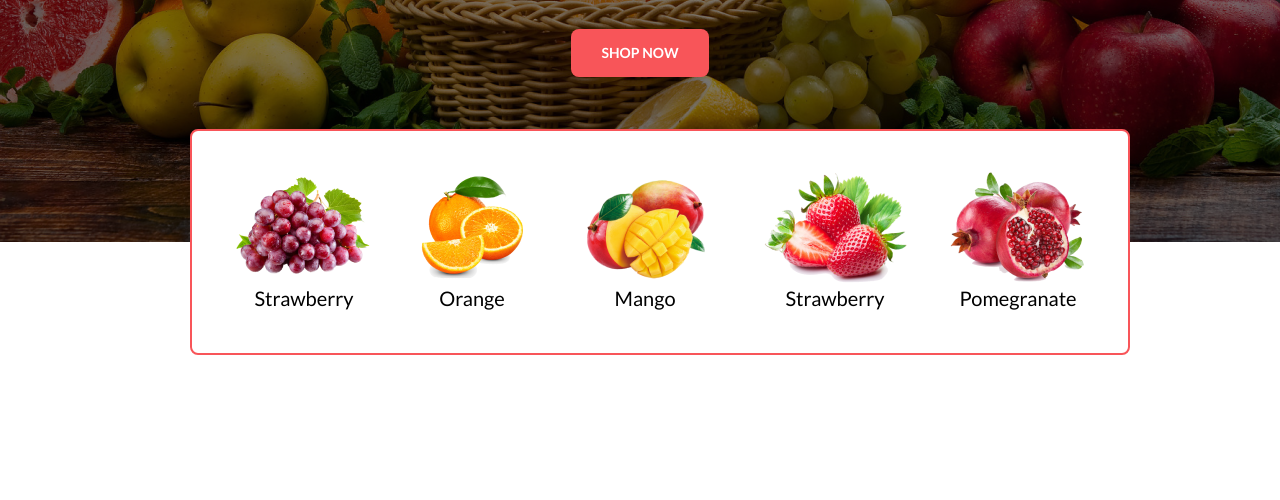
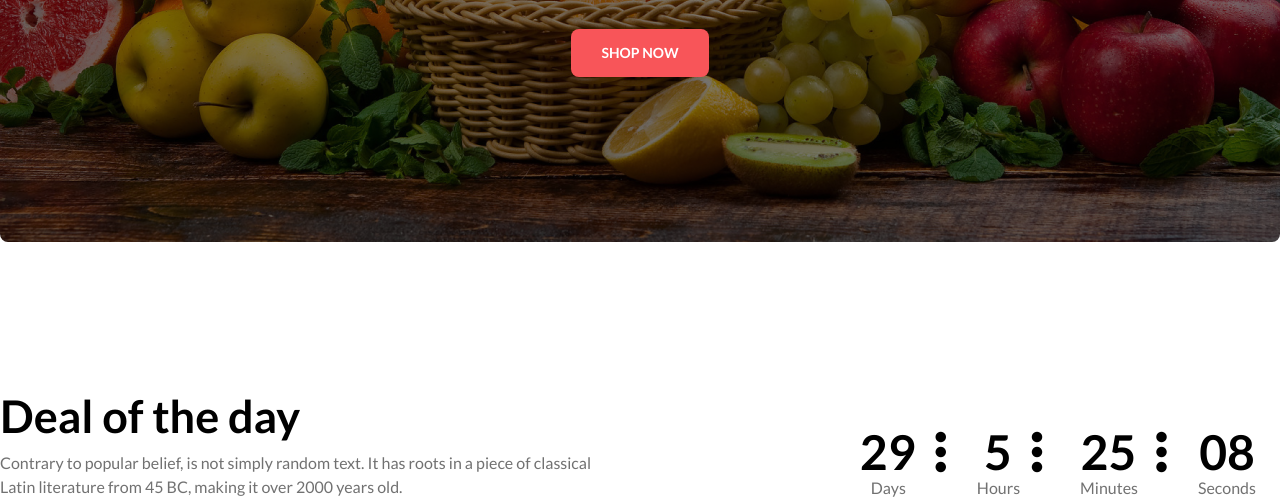
Before and after one commit to AshikurZaman01/B8A3-fruit-brust-, a plain HTML site: page index.html in a window 1280 px wide. Shown: the part 486-986 px from the top of the page. Before the commit the page ends 841 px from the top, so only its background shows below. Drawn offline with nearby package versions, Linux system fonts and the light colour scheme; grey boxes are pictures that could not be loaded.

Commit message:
add Deals Section

```diff
--- a/index.html
+++ b/index.html
@@ -97,10 +97,10 @@
     <!-- Nav end-->
 
     <!-- banner section -->
-    <section class="my-8 relative">
+    <section class="my-8  relative">
 
         <!-- slider or Carousel-->
-        <div class="carousel w-full">
+        <div class="carousel w-full rounded-lg">
 
         <!-- slide 01-->
         <div id="slide1" class="carousel-item relative w-full">
@@ -218,43 +218,78 @@
         <!-- slider or Carousel end-->
 
         <!--Fruits Section -->
-        <section class="bg-[#fff] border-2 border-primary-bg p-10 -ml-[280px] rounded-lg  absolute -bottom-[0px] transform translate-x-1/2 translate-y-1/2 ">
-            <div class="hidden md:flex md:justify-around gap-10  text-center  text-black text-[20px] font-[500] ">
-                <div >
-                    <img src="./images/fruit1.png" alt="">
-                    <p>Strawberry</p>
-                </div>
 
-                <div>
-                    <img src="./images/fruit2.png" alt="">
-                    <p>Orange</p>
-                </div>
-                <div>
-                    <img src="./images/fruit3.png" alt="">
-                    <p>Mango</p>
-                </div>
-                <div>
-                    <img src="./images/fruit4.png" alt="">
-                    <p>Strawberry</p>
-                </div>
-                <div>
-                    <img src="./images/fruit5.png" alt="">
-                    <p>Pomegranate</p>
-                </div>
-            </div>
-        </section>
         <!--Fruits Section end -->
 
 
     </section>
     <!-- Banner Section end -->
-
-
     </header>
   <!-- Header end-->
 
     <!-- Main Section -->
-    <main></main>
+    <main>
+
+    <!-- Deal Of the Day Section -->
+        <section class="container mx-auto mt-[140px]">
+
+            <!-- Deal-->
+            <div class="flex flex-col lg:flex-row justify-between items-center text-center lg:text-left ">
+            <div class="flex-1">
+                <h3 class="text-black text-[45px] font-[800]">Deal of the day</h3>
+                <p class="text-primary-text-color text-[16px] text-[500]">Contrary to popular belief, is not simply random text. It has roots in a piece of classical <br>
+                    Latin literature from 45 BC, making it over 2000 years old.</p>
+            </div>
+
+            <div class=" flex-1 justify-center">
+                <div>
+                    <!-- Count -->
+                    <div class="flex-1 flex justify-end gap-6 mr-[24px] ml-[16px] mt-[30px]">
+
+                        <div class="flex flex-col items-center ">
+                          <p class="text-black font-[800] text-[45px] md:text-5xl mt-4">
+                            29
+                            <i class="fa-solid fa-ellipsis-vertical w-2 mx-[10px]"></i>
+                          </p>
+                          <p class="text-primary-text-color font-[500] mr-[36px]">Days</p>
+                        </div>
+
+                        <div class="flex flex-col items-center ">
+                            <p class="text-black font-[800] text-[45px] md:text-5xl mt-4">
+                              5
+                              <i class="fa-solid fa-ellipsis-vertical w-2 mx-[10px]"></i>
+                            </p>
+                            <p class="text-primary-text-color font-[500] mr-[36px]">Hours</p>
+                          </div>
+
+                          <div class="flex flex-col items-center ">
+                            <p class="text-black font-[800] text-[45px] md:text-5xl mt-4">
+                              25
+                              <i class="fa-solid fa-ellipsis-vertical w-2 mx-[10px]"></i>
+                            </p>
+                            <p class="text-primary-text-color font-[500] mr-[36px]">Minutes</p>
+                          </div>
+
+                          <div class="flex flex-col items-center ">
+                            <p class="text-black font-[800] text-[45px] md:text-5xl mt-4">
+                              08
+
+                            </p>
+                            <p class="text-primary-text-color font-[500] mr-[0px]">Seconds</p>
+                          </div>
+                      </div>
+                    <!-- Count -->
+                </div>
+            </div>
+          </div>
+    <!-- Deal end-->
+
+
+        </section>
+    <!-- Deal Of the Day Section -->
+
+
+    </main>
     <!-- Main Section -->
 
     <!-- Footer Section -->
```
